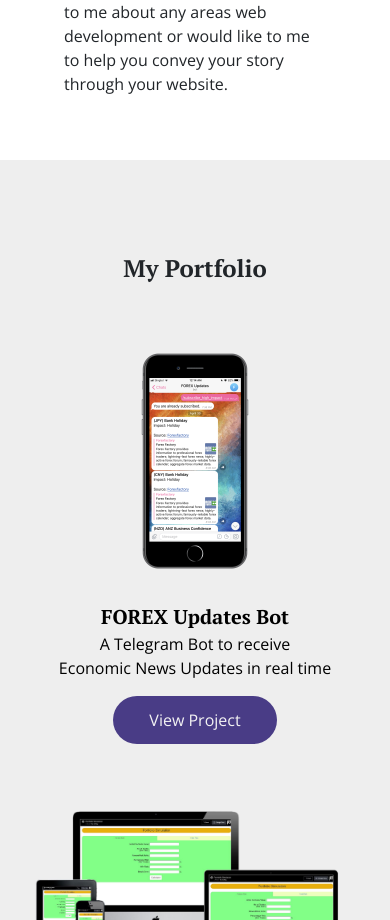
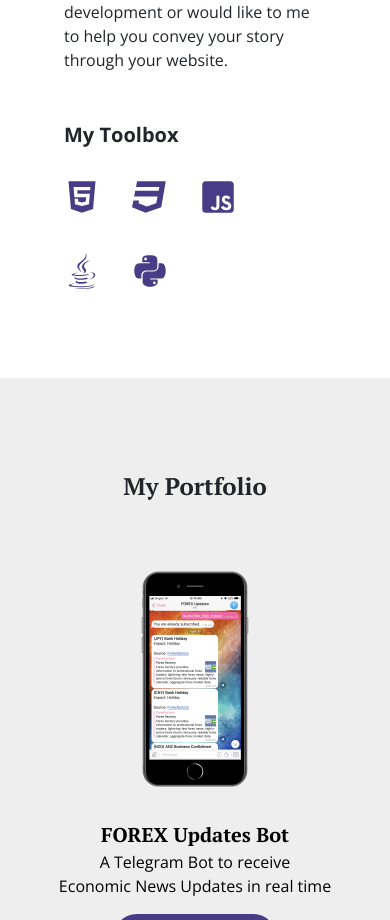
Before and after one commit to jinyingtan/jinyingtan_website_v2, a React (Create React App) app: page / in a window 390 px wide. Shown: the part 1788-2708 px from the top of the page. Built offline with nearby package versions, Linux system fonts and the light colour scheme.

Commit message:
About.js: Update description and Add Tools

```diff
--- a/src/Components/About.js
+++ b/src/Components/About.js
@@ -1,4 +1,5 @@
 import React, { Component } from 'react';
+import { FaHtml5, FaCss3, FaJsSquare, FaPython, FaJava } from 'react-icons/fa'
 
 import '../css/about.css'
 
@@ -14,6 +15,22 @@
   }
 
   render() {
+    const toolbox = [<FaHtml5/>, <FaCss3/>, <FaJsSquare/>, <FaJava/>, <FaPython/>];
+
+    const MyToolBox = () => {
+      let toolbox_div = toolbox.map((e, index) => {
+        return (
+          <span className="tool" key={index}>{e}</span>
+        )
+      })
+
+      return (
+        <div className="toolbox-details">
+          {toolbox_div}
+        </div>
+      )
+    }
+
     return (
       <section id="about" ref={this.state.refProps}>
         <div id="about-header" className="text-center">
@@ -28,16 +45,24 @@
         <div id="about-content" className="mt-4">
           <article className="description">
             Every website has a story of their own. They tell it through their own features and aesthetic design presented to its users. A user who enters the website look through the story of the website and decides whether the story has the potential to add value to them.
-                        <br /><br />
+            <br /><br />
             My goal as a web developer is to bring out the aesthetic design of any website and highlight the features of the website to its users.
-                        <br /><br />
+            <br /><br />
             I have graduated from Singapore Polytechnic with a Diploma in Computer Engineering (2012 – 2015). It is through these 3 years in my polytechnic education that I found my love for web developer. What I like about web development is that I feel that it is amazing that having just a simple website it can convey its message and provide values through to its users throughout the world.
-                        <br /><br />
-            I’m currently pursuing a degree in Computer Science at the National University of Singapore. I’m looking to hone my skills as a programmer there and to discover different areas of computing. During my free time, I also look to improve myself as I learn new programming languages and continue to build my own personal projects.
-                        <br /><br />
+            <br /><br />
+            I’m currently pursuing a Bachelor in Computer Science at the National University of Singapore. I am currently a Year 2 student there and is specializing in Software Engineering and Database Management.
+            During my free time, I continue to learn more about software development and work on my own pet projects.
+            <br /><br />
             <a href="mailto:developer.tjy@gmail.com?subject=Hello%20Jin%20Ying">Chat me up </a> if you would like to talk to me about any areas web development or would like to me to help you convey your story through your website.
-                    </article>
+          </article>
+
+          <div className="my-toolbox">
+            <h4>My Toolbox</h4>
+
+            <MyToolBox />
+          </div>
         </div>
+
       </section>
     )
   }
--- a/src/css/about.css
+++ b/src/css/about.css
@@ -30,6 +30,22 @@
 	line-height: 1.5;
 }
 
+#about-content .my-toolbox {
+	margin-top: 3rem;
+}
+
+.toolbox-details {
+	font-size: 2.75rem;
+	color: #493C86;
+	margin-top: 1rem;
+}
+
+.toolbox-details .tool {
+	display: inline-block;
+	margin-right: 2.5rem;
+	margin-bottom: 1.25rem;
+}
+
 @media only screen and (max-width : 768px){
 	#about-content {
 		width: 80%;
@@ -52,4 +68,18 @@
 	#about h4 {
 		font-size: 1.25rem;
 	}
+
+	.toolbox-details {
+		font-size: 2.25rem;
+	}
+
+	.toolbox-details .tool {
+		margin-right: 2rem;
+	}
 }
+
+@media only screen and (max-width : 320px){
+	.toolbox-details {
+		font-size: 2rem;
+	}
+}
```
